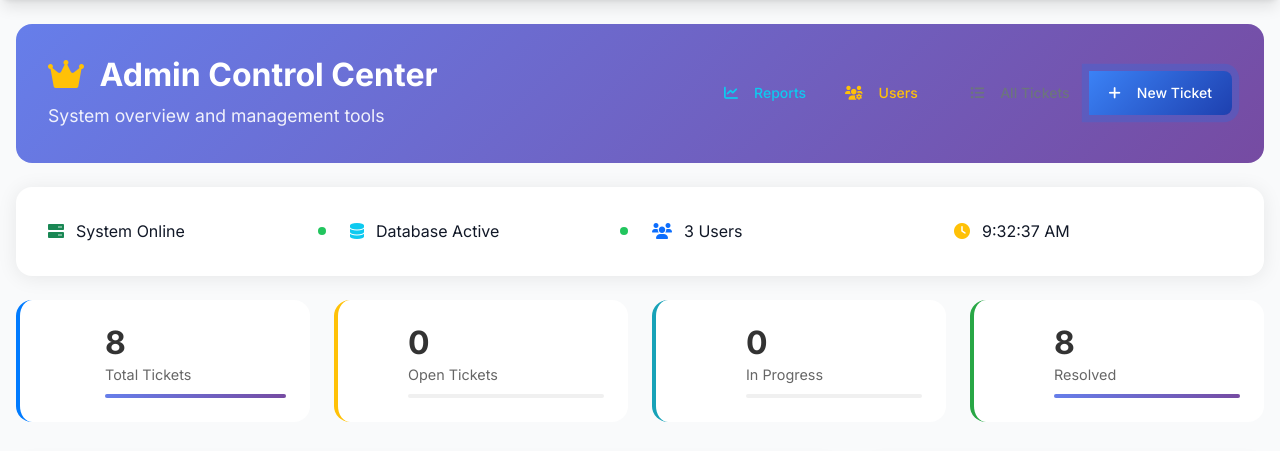
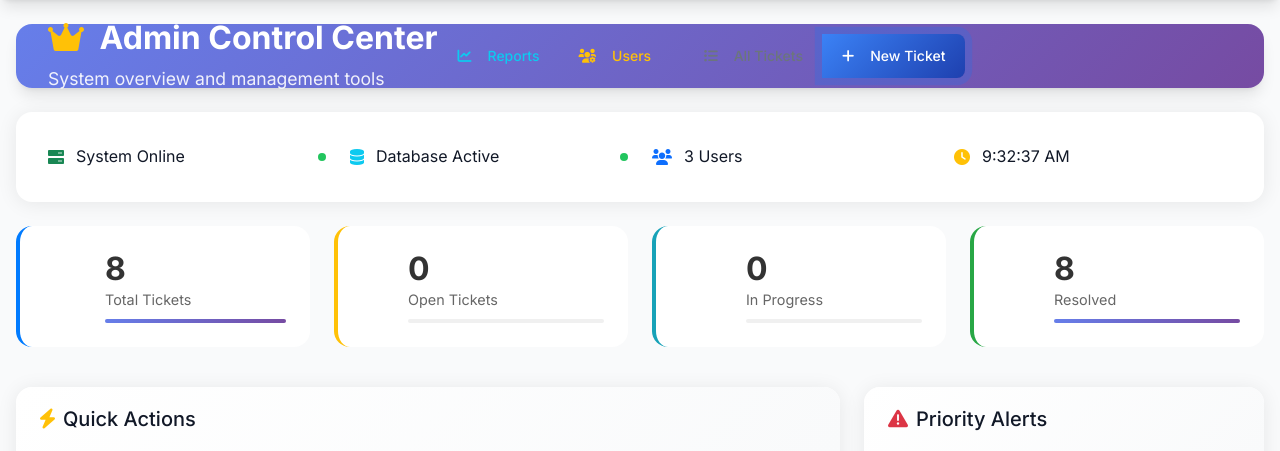
Before and after one commit to mudola/HelpTicketSystem, a Flask app: page /admin_dashboard in a window 1280 px wide. Shown: the part 50-501 px from the top of the page. Run offline with Flask 3, Linux system fonts and the light colour scheme; a user stored in the database is signed in; data comes from the database, SQL or seed files in the repository; some libraries are stand-ins or nearby versions.

Commit message:
Assistant checkpoint: Updated admin header to match navbar styling
Assistant generated file changes:
- static/css/custom.css: Update admin-header to match navbar styling

---

User prompt:

adjust admin header to be like navbar

Replit-Commit-Author: Assistant
Replit-Commit-Session-Id: bda0a33b-63e6-4e68-8249-89c1f4d7a65f

```diff
--- a/static/css/custom.css
+++ b/static/css/custom.css
@@ -1647,3 +1647,22 @@ body, html {
         margin-left: 2rem;
     }
 }
+
+.admin-header {
+    background: skyblue;
+    backdrop-filter: blur(10px);
+    border: none;
+    box-shadow: var(--shadow-lg);
+    padding: var(--space-4) 0;
+    height: 50px;
+    position: sticky;
+    top: 0;
+    z-index: 1000;
+    color: white;
+    display: flex;
+    justify-content: flex-start;
+    align-items: center;
+    text-align: left;
+    border-radius: 1rem;
+    margin-bottom: 2rem;
+}
```
